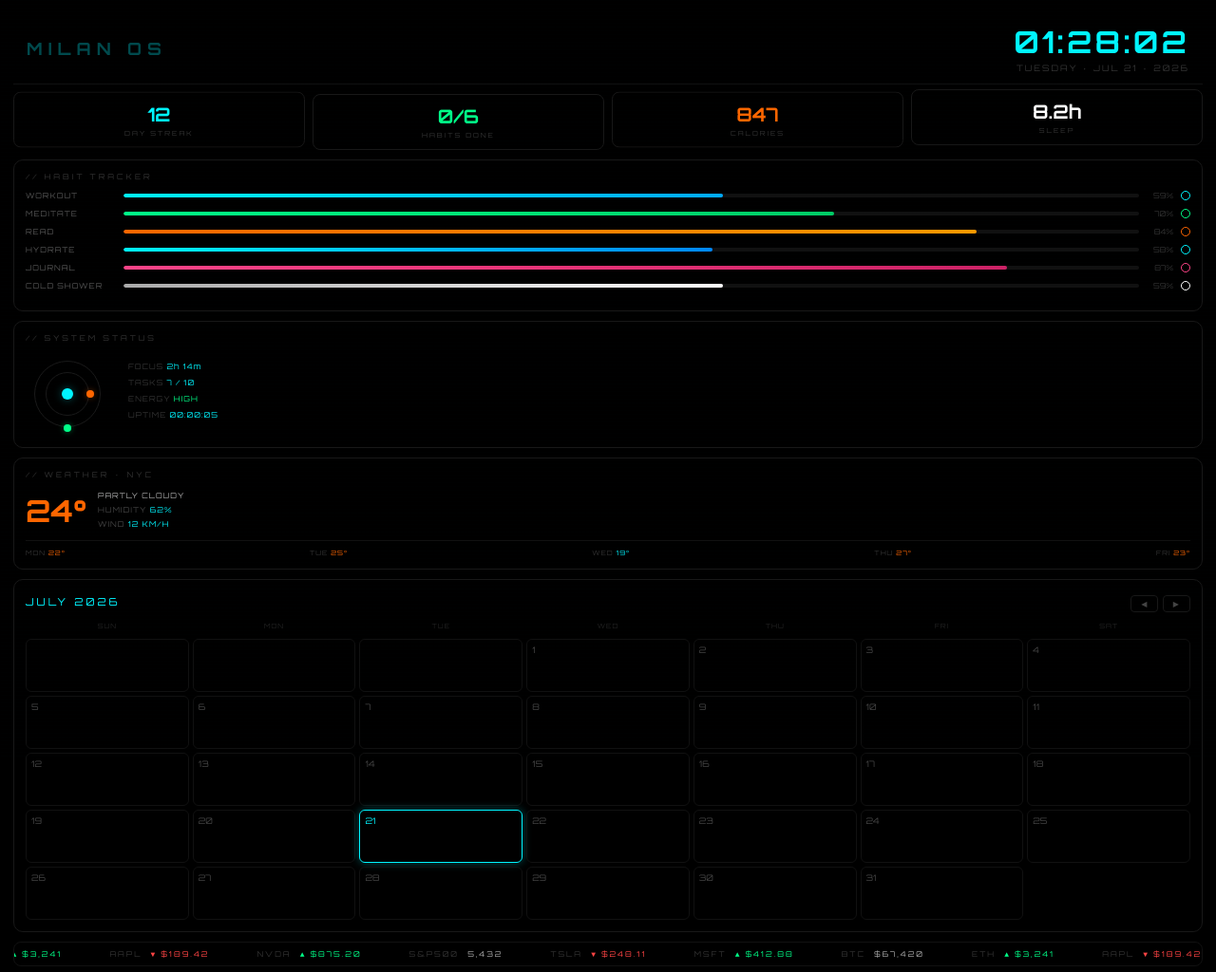
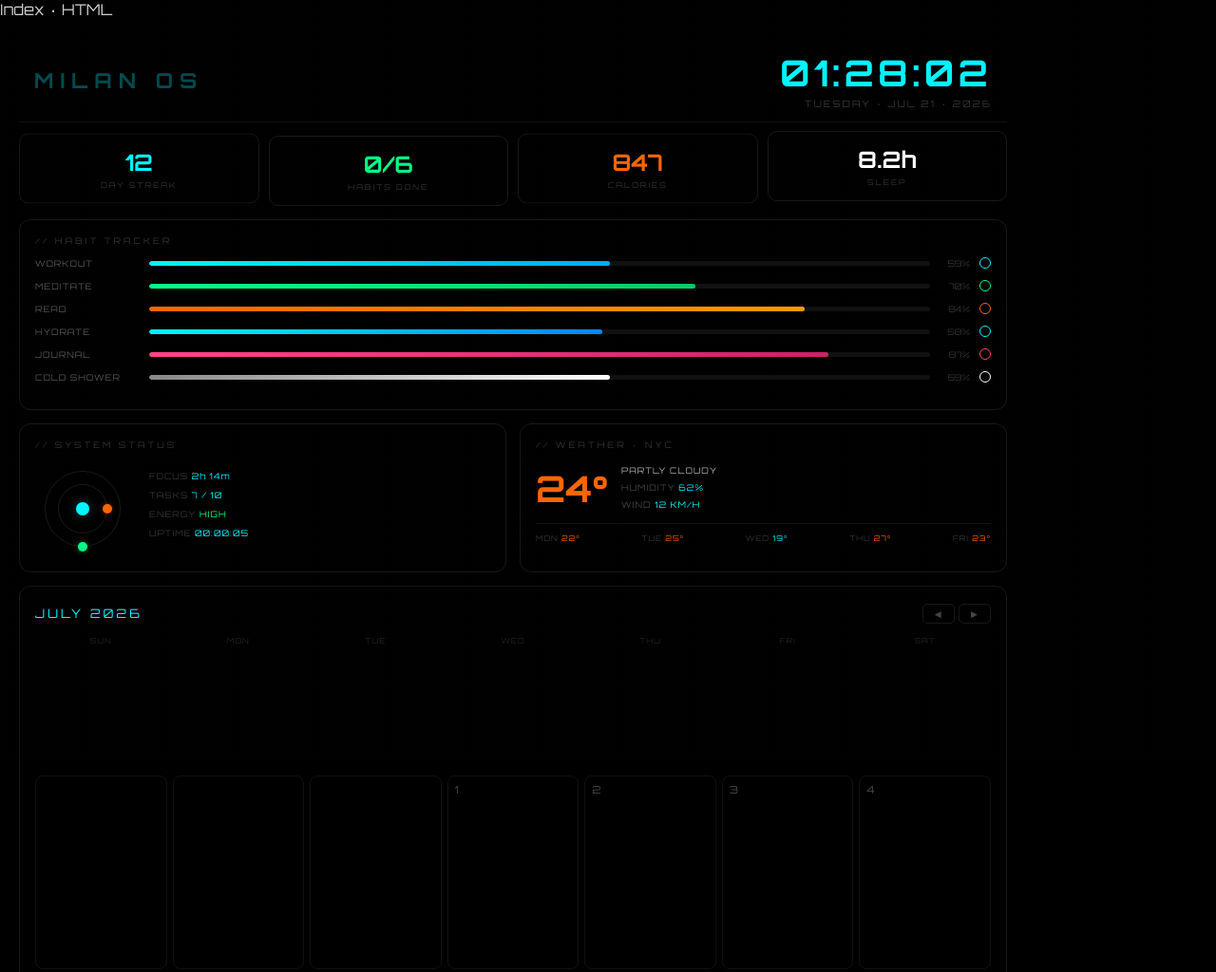
Before and after one commit to MilanPejic870230/habit-mirror, a website: page index.html in a window 1280 px wide. Shown: the top 1024 px of the page at 95% size. Drawn offline with Linux system fonts and the light colour scheme.

Commit message:
Update index.html

```diff
--- a/index.html
+++ b/index.html
@@ -1,107 +1,137 @@
+
+
+Index · HTML
 <!DOCTYPE html>
 <html lang="en">
 <head>
   <meta charset="UTF-8" />
-  <meta name="viewport" content="width=device-width, initial-scale=1.0" />
+  <meta name="viewport" content="width=1080, initial-scale=1.0" />
   <title>Habit Mirror</title>
   <link href="https://fonts.googleapis.com/css2?family=Orbitron:wght@400;500;700&display=swap" rel="stylesheet" />
   <style>
     * { box-sizing: border-box; margin: 0; padding: 0; }
-    html, body { width: 100vw; min-height: 100vh; background: #000; font-family: 'Orbitron', monospace; color: #ccc; overflow-x: hidden; }
+    html, body {
+      width: 1080px;
+      height: 1920px;
+      overflow: hidden;
+      background: #000;
+      font-family: 'Orbitron', monospace;
+      color: #ccc;
+    }
 
-    @keyframes fadeIn { from { opacity:0; transform:translateY(8px); } to { opacity:1; transform:translateY(0); } }
-    @keyframes pulse { 0%,100% { box-shadow:0 0 6px #00f5ff33; } 50% { box-shadow:0 0 16px #00f5ff88; } }
-    @keyframes dotPulse { 0%,100% { opacity:0.5; } 50% { opacity:1; } }
-    @keyframes scanMove { from { background-position:0 0; } to { background-position:0 8px; } }
-    @keyframes ticker { from { transform:translateX(0); } to { transform:translateX(-50%); } }
-    @keyframes floatUp { 0%,100% { transform:translateY(0); } 50% { transform:translateY(-5px); } }
-    @keyframes orbit { from { transform:rotate(0deg) translateX(36px) rotate(0deg); } to { transform:rotate(360deg) translateX(36px) rotate(-360deg); } }
-    @keyframes orbitRev { from { transform:rotate(0deg) translateX(24px) rotate(0deg); } to { transform:rotate(-360deg) translateX(24px) rotate(360deg); } }
-    @keyframes barGrow { from { width:0; } to { width:var(--w); } }
-    @keyframes glitch { 0%,100%{opacity:1;} 93%{opacity:0.3;} 94%{opacity:1;} 97%{opacity:0.6;} 98%{opacity:1;} }
+    @keyframes fadeIn { from{opacity:0;transform:translateY(6px);}to{opacity:1;transform:translateY(0);} }
+    @keyframes pulse { 0%,100%{box-shadow:0 0 6px #00f5ff33;}50%{box-shadow:0 0 16px #00f5ff88;} }
+    @keyframes dotPulse { 0%,100%{opacity:0.5;}50%{opacity:1;} }
+    @keyframes scanMove { from{background-position:0 0;}to{background-position:0 8px;} }
+    @keyframes ticker { from{transform:translateX(0);}to{transform:translateX(-50%);} }
+    @keyframes floatUp { 0%,100%{transform:translateY(0);}50%{transform:translateY(-5px);} }
+    @keyframes orbit { from{transform:rotate(0deg) translateX(40px) rotate(0deg);}to{transform:rotate(360deg) translateX(40px) rotate(-360deg);} }
+    @keyframes orbitRev { from{transform:rotate(0deg) translateX(26px) rotate(0deg);}to{transform:rotate(-360deg) translateX(26px) rotate(360deg);} }
+    @keyframes barGrow { from{width:0;}to{width:var(--w);} }
+    @keyframes glitch { 0%,100%{opacity:1;}93%{opacity:0.3;}94%{opacity:1;}97%{opacity:0.6;}98%{opacity:1;} }
 
-    .scanline { position:fixed; inset:0; background:repeating-linear-gradient(0deg,transparent,transparent 3px,rgba(0,245,255,0.005) 3px,rgba(0,245,255,0.005) 4px); animation:scanMove 2s linear infinite; pointer-events:none; z-index:999; }
+    .scanline { position:fixed;inset:0;background:repeating-linear-gradient(0deg,transparent,transparent 3px,rgba(0,245,255,0.005) 3px,rgba(0,245,255,0.005) 4px);animation:scanMove 2s linear infinite;pointer-events:none;z-index:999; }
 
-    .layout { display:flex; flex-direction:column; gap:10px; padding:14px; width:100%; min-height:100vh; }
-    .card { border:1px solid #181818; border-radius:10px; padding:12px; animation:fadeIn 0.4s ease both; }
-    .card-title { font-size:8px; letter-spacing:3px; color:#333; margin-bottom:10px; }
+    .layout {
+      display: flex;
+      flex-direction: column;
+      width: 1080px;
+      height: 1920px;
+      padding: 20px;
+      gap: 14px;
+    }
 
-    .header { display:flex; align-items:center; justify-content:space-between; padding:10px 14px; border-bottom:1px solid #111; }
-    .logo { font-size:18px; font-weight:700; letter-spacing:6px; color:#00f5ff; animation:glitch 6s infinite; }
-    .clock { font-size:32px; font-weight:700; color:#00f5ff; letter-spacing:3px; text-align:right; }
-    .date-str { font-size:9px; color:#333; letter-spacing:2px; margin-top:2px; text-align:right; }
+    .card { border:1px solid #181818;border-radius:12px;padding:16px;animation:fadeIn 0.4s ease both; }
+    .card-title { font-size:9px;letter-spacing:3px;color:#333;margin-bottom:12px; }
 
-    .stats { display:grid; grid-template-columns:repeat(4,1fr); gap:8px; }
-    .stat-card { border:1px solid #181818; border-radius:8px; padding:10px; text-align:center; }
-    .stat-card:nth-child(1) { animation:floatUp 4s ease-in-out infinite; }
-    .stat-card:nth-child(2) { animation:floatUp 4s ease-in-out 1s infinite; }
-    .stat-card:nth-child(3) { animation:floatUp 4s ease-in-out 2s infinite; }
-    .stat-card:nth-child(4) { animation:floatUp 4s ease-in-out 3s infinite; }
-    .stat-val { font-size:20px; font-weight:700; margin-bottom:3px; }
-    .stat-label { font-size:7px; letter-spacing:2px; color:#333; }
+    /* HEADER */
+    .header { display:flex;align-items:center;justify-content:space-between;padding:12px 16px;border-bottom:1px solid #111;flex-shrink:0; }
+    .logo { font-size:22px;font-weight:700;letter-spacing:7px;color:#00f5ff;animation:glitch 6s infinite; }
+    .clock { font-size:38px;font-weight:700;color:#00f5ff;letter-spacing:4px;text-align:right; }
+    .date-str { font-size:10px;color:#333;letter-spacing:2px;margin-top:3px;text-align:right; }
 
-    .habit-row { display:flex; align-items:center; gap:8px; margin-bottom:9px; }
-    .habit-name { font-size:8px; letter-spacing:1px; color:#555; width:95px; }
-    .habit-bar-bg { flex:1; height:4px; background:#111; border-radius:2px; overflow:hidden; }
-    .habit-bar { height:100%; border-radius:2px; animation:barGrow 1.2s ease both; }
-    .habit-pct { font-size:8px; color:#333; width:28px; text-align:right; }
-    .habit-dot { width:10px; height:10px; border-radius:50%; border:1px solid #333; cursor:pointer; transition:all 0.15s; flex-shrink:0; }
+    /* STATS */
+    .stats { display:grid;grid-template-columns:repeat(4,1fr);gap:10px;flex-shrink:0; }
+    .stat-card { border:1px solid #181818;border-radius:10px;padding:14px;text-align:center; }
+    .stat-card:nth-child(1){animation:floatUp 4s ease-in-out infinite;}
+    .stat-card:nth-child(2){animation:floatUp 4s ease-in-out 1s infinite;}
+    .stat-card:nth-child(3){animation:floatUp 4s ease-in-out 2s infinite;}
+    .stat-card:nth-child(4){animation:floatUp 4s ease-in-out 3s infinite;}
+    .stat-val { font-size:24px;font-weight:700;margin-bottom:4px; }
+    .stat-label { font-size:8px;letter-spacing:2px;color:#333; }
 
-    .orbit-row { display:flex; align-items:center; gap:20px; }
-    .orbit-container { position:relative; width:88px; height:88px; flex-shrink:0; }
-    .orbit-center { position:absolute; top:50%; left:50%; transform:translate(-50%,-50%); width:12px; height:12px; border-radius:50%; background:#00f5ff; box-shadow:0 0 10px #00f5ff55; }
-    .orbit-ring { position:absolute; top:50%; left:50%; border-radius:50%; border:1px solid #1a1a1a; transform:translate(-50%,-50%); }
-    .ring1 { width:70px; height:70px; }
-    .ring2 { width:46px; height:46px; }
-    .planet { position:absolute; top:50%; left:50%; width:8px; height:8px; border-radius:50%; margin-top:-4px; margin-left:-4px; }
-    .p1 { background:#00ff88; box-shadow:0 0 6px #00ff8866; animation:orbit 4s linear infinite; }
-    .p2 { background:#ff6600; box-shadow:0 0 6px #ff660066; animation:orbitRev 2.5s linear infinite; }
+    /* HABITS */
+    .habits { flex-shrink:0; }
+    .habit-row { display:flex;align-items:center;gap:10px;margin-bottom:12px; }
+    .habit-name { font-size:9px;letter-spacing:1px;color:#555;width:110px; }
+    .habit-bar-bg { flex:1;height:5px;background:#111;border-radius:3px;overflow:hidden; }
+    .habit-bar { height:100%;border-radius:3px;animation:barGrow 1.2s ease both; }
+    .habit-pct { font-size:9px;color:#333;width:32px;text-align:right; }
+    .habit-dot { width:12px;height:12px;border-radius:50%;border:1px solid #333;cursor:pointer;transition:all 0.15s;flex-shrink:0; }
+
+    /* STATUS + WEATHER ROW */
+    .mid-row { display:flex;gap:14px;flex-shrink:0; }
+    .mid-row .card { flex:1; }
+
+    .orbit-row { display:flex;align-items:center;gap:20px; }
+    .orbit-container { position:relative;width:100px;height:100px;flex-shrink:0; }
+    .orbit-center { position:absolute;top:50%;left:50%;transform:translate(-50%,-50%);width:14px;height:14px;border-radius:50%;background:#00f5ff;box-shadow:0 0 12px #00f5ff55; }
+    .orbit-ring { position:absolute;top:50%;left:50%;border-radius:50%;border:1px solid #1a1a1a;transform:translate(-50%,-50%); }
+    .ring1 { width:80px;height:80px; }
+    .ring2 { width:52px;height:52px; }
+    .planet { position:absolute;top:50%;left:50%;width:10px;height:10px;border-radius:50%;margin-top:-5px;margin-left:-5px; }
+    .p1 { background:#00ff88;box-shadow:0 0 6px #00ff8866;animation:orbit 4s linear infinite; }
+    .p2 { background:#ff6600;box-shadow:0 0 6px #ff660066;animation:orbitRev 2.5s linear infinite; }
     .orbit-stats { flex:1; }
-    .orbit-stat { font-size:8px; color:#333; letter-spacing:1px; margin-bottom:7px; }
+    .orbit-stat { font-size:9px;color:#333;letter-spacing:1px;margin-bottom:9px; }
     .orbit-stat span { color:#00f5ff; }
 
-    .weather-main { display:flex; align-items:center; gap:12px; margin-bottom:8px; }
-    .weather-temp { font-size:32px; font-weight:700; color:#ff6600; }
-    .weather-info { font-size:8px; color:#444; letter-spacing:1px; line-height:1.9; }
-    .weather-row { display:flex; justify-content:space-between; font-size:7px; color:#333; letter-spacing:1px; border-top:1px solid #111; padding-top:8px; }
+    .weather-main { display:flex;align-items:center;gap:14px;margin-bottom:10px; }
+    .weather-temp { font-size:38px;font-weight:700;color:#ff6600; }
+    .weather-info { font-size:9px;color:#444;letter-spacing:1px;line-height:2; }
+    .weather-row { display:flex;justify-content:space-between;font-size:8px;color:#333;letter-spacing:1px;border-top:1px solid #111;padding-top:10px; }
 
-    .cal-nav { display:flex; align-items:center; justify-content:space-between; margin-bottom:8px; }
-    .cal-month { font-size:11px; letter-spacing:3px; color:#00f5ff; }
-    .cal-nav button { background:none; border:1px solid #181818; color:#444; padding:3px 10px; border-radius:4px; cursor:pointer; font-family:'Orbitron',monospace; font-size:8px; letter-spacing:1px; transition:all 0.2s; }
-    .cal-nav button:hover { border-color:#00f5ff; color:#00f5ff; }
-    .cal-grid { display:grid; grid-template-columns:repeat(7,1fr); gap:4px; }
-    .cal-label { text-align:center; font-size:7px; color:#222; padding:2px 0 5px; letter-spacing:1px; }
-    .cal-day { min-height:56px; border-radius:6px; border:1px solid #111; padding:5px; cursor:pointer; transition:all 0.18s; position:relative; overflow:hidden; animation:fadeIn 0.3s ease both; }
-    .cal-day:hover { border-color:#ffffff22; transform:scale(1.03); }
+    /* CALENDAR */
+    .calendar { flex:1;display:flex;flex-direction:column; }
+    .cal-nav { display:flex;align-items:center;justify-content:space-between;margin-bottom:10px; }
+    .cal-month { font-size:13px;letter-spacing:3px;color:#00f5ff; }
+    .cal-nav button { background:none;border:1px solid #181818;color:#444;padding:4px 12px;border-radius:5px;cursor:pointer;font-family:'Orbitron',monospace;font-size:9px;letter-spacing:1px;transition:all 0.2s; }
+    .cal-nav button:hover { border-color:#00f5ff;color:#00f5ff; }
+    .cal-grid { display:grid;grid-template-columns:repeat(7,1fr);gap:6px;flex:1; }
+    .cal-label { text-align:center;font-size:8px;color:#222;padding:3px 0 8px;letter-spacing:1px; }
+    .cal-day { border-radius:8px;border:1px solid #111;padding:7px;cursor:pointer;transition:all 0.18s;position:relative;overflow:hidden;animation:fadeIn 0.3s ease both;min-height:80px; }
+    .cal-day:hover { border-color:#ffffff22;transform:scale(1.03); }
     .cal-day.has-note { border-color:#00f5ff22; }
-    .cal-day.today { border-color:#00f5ff; animation:pulse 2.5s ease-in-out infinite, fadeIn 0.3s ease both; }
-    .cal-day.other-month { opacity:0.08; pointer-events:none; }
-    .cal-day-num { font-size:9px; color:#444; margin-bottom:3px; }
+    .cal-day.today { border-color:#00f5ff;animation:pulse 2.5s ease-in-out infinite,fadeIn 0.3s ease both; }
+    .cal-day.other-month { opacity:0.08;pointer-events:none; }
+    .cal-day-num { font-size:11px;color:#444;margin-bottom:4px; }
     .cal-day.today .cal-day-num { color:#00f5ff; }
     .cal-day.has-note .cal-day-num { color:#aaa; }
-    .cal-day-note { font-size:7px; color:#555; line-height:1.3; word-break:break-word; font-family:monospace; }
+    .cal-day-note { font-size:8px;color:#555;line-height:1.3;word-break:break-word;font-family:monospace; }
     .cal-day.has-note .cal-day-note { color:#888; }
-    .dot { position:absolute; bottom:3px; right:3px; width:4px; height:4px; border-radius:50%; background:#00ff88; animation:dotPulse 2s ease-in-out infinite; }
+    .dot { position:absolute;bottom:4px;right:4px;width:5px;height:5px;border-radius:50%;background:#00ff88;animation:dotPulse 2s ease-in-out infinite; }
 
-    .ticker { border:1px solid #111; border-radius:8px; padding:7px 0; overflow:hidden; }
-    .ticker-inner { display:flex; white-space:nowrap; animation:ticker 30s linear infinite; font-size:8px; letter-spacing:2px; color:#333; width:max-content; }
-    .ticker-item { margin-right:50px; }
-    .ticker-item span { color:#aaa; margin-left:5px; }
+    /* TICKER */
+    .ticker { border:1px solid #111;border-radius:10px;padding:9px 0;overflow:hidden;flex-shrink:0; }
+    .ticker-inner { display:flex;white-space:nowrap;animation:ticker 30s linear infinite;font-size:9px;letter-spacing:2px;color:#333;width:max-content; }
+    .ticker-item { margin-right:55px; }
+    .ticker-item span { color:#aaa;margin-left:6px; }
     .ticker-item.up span { color:#00ff88; }
     .ticker-item.down span { color:#ff4444; }
 
-    .modal-bg { display:none; position:fixed; inset:0; background:rgba(0,0,0,0.93); z-index:1000; align-items:center; justify-content:center; }
+    /* MODAL */
+    .modal-bg { display:none;position:fixed;inset:0;background:rgba(0,0,0,0.93);z-index:1000;align-items:center;justify-content:center; }
     .modal-bg.open { display:flex; }
-    .modal { background:#000; border:1px solid #222; border-radius:12px; padding:24px; width:320px; animation:fadeIn 0.2s ease; }
-    .modal-title { font-size:10px; color:#00f5ff; letter-spacing:3px; margin-bottom:14px; }
-    .modal textarea { width:100%; background:#000; border:1px solid #1a1a1a; color:#aaa; border-radius:6px; padding:10px; font-size:12px; font-family:monospace; resize:vertical; min-height:100px; outline:none; transition:all 0.2s; }
+    .modal { background:#000;border:1px solid #222;border-radius:14px;padding:28px;width:400px;animation:fadeIn 0.2s ease; }
+    .modal-title { font-size:11px;color:#00f5ff;letter-spacing:3px;margin-bottom:16px; }
+    .modal textarea { width:100%;background:#000;border:1px solid #1a1a1a;color:#aaa;border-radius:6px;padding:12px;font-size:14px;font-family:monospace;resize:vertical;min-height:120px;outline:none;transition:all 0.2s; }
     .modal textarea:focus { border-color:#333; }
-    .modal-btns { display:flex; gap:8px; margin-top:12px; justify-content:flex-end; }
-    .modal-btns button { font-family:'Orbitron',monospace; font-size:8px; letter-spacing:1px; padding:7px 14px; border-radius:5px; cursor:pointer; border:1px solid #1a1a1a; background:none; color:#555; transition:all 0.2s; }
-    .btn-save { border-color:#00f5ff44 !important; color:#00f5ff !important; }
-    .btn-save:hover { background:#00f5ff08 !important; }
-    .btn-clear { border-color:#ff444433 !important; color:#ff444488 !important; }
-    .btn-cancel:hover { background:#ffffff05; color:#aaa; }
+    .modal-btns { display:flex;gap:10px;margin-top:14px;justify-content:flex-end; }
+    .modal-btns button { font-family:'Orbitron',monospace;font-size:9px;letter-spacing:1px;padding:8px 18px;border-radius:6px;cursor:pointer;border:1px solid #1a1a1a;background:none;color:#555;transition:all 0.2s; }
+    .btn-save { border-color:#00f5ff44!important;color:#00f5ff!important; }
+    .btn-save:hover { background:#00f5ff08!important; }
+    .btn-clear { border-color:#ff444433!important;color:#ff444488!important; }
+    .btn-cancel:hover { background:#ffffff05;color:#aaa; }
   </style>
 </head>
 <body>
@@ -123,11 +153,12 @@
     <div class="stat-card"><div class="stat-val" style="color:#ffffff">8.2h</div><div class="stat-label">SLEEP</div></div>
   </div>
 
-  <div class="card">
+  <div class="card habits">
     <div class="card-title">// HABIT TRACKER</div>
     <div id="habit-list"></div>
   </div>
 
+  <div class="mid-row">
     <div class="card">
       <div class="card-title">// SYSTEM STATUS</div>
       <div class="orbit-row">
@@ -146,7 +177,6 @@
         </div>
       </div>
     </div>
-
     <div class="card">
       <div class="card-title">// WEATHER · NYC</div>
       <div class="weather-main">
@@ -165,8 +195,9 @@
         <span>FRI <span style="color:#ff6600">23°</span></span>
       </div>
     </div>
+  </div>
 
-  <div class="card">
+  <div class="card calendar">
     <div class="cal-nav">
       <div class="cal-month" id="cal-title">JULY 2026</div>
       <div>
@@ -212,7 +243,7 @@
 
 <script>
 const notes=JSON.parse(localStorage.getItem('mirror-notes')||'{}');
-let curMonth=new Date(); let selKey=null;
+let curMonth=new Date();let selKey=null;
 const MONTHS=['JANUARY','FEBRUARY','MARCH','APRIL','MAY','JUNE','JULY','AUGUST','SEPTEMBER','OCTOBER','NOVEMBER','DECEMBER'];
 const DAYS=['SUN','MON','TUE','WED','THU','FRI','SAT'];
 const habits=[
@@ -221,7 +252,7 @@ const habits=[
   {name:'READ',color:'#ff6600',bar:'linear-gradient(90deg,#ff6600,#ff9900)'},
   {name:'HYDRATE',color:'#00f5ff',bar:'linear-gradient(90deg,#00f5ff,#0088ff)'},
   {name:'JOURNAL',color:'#ff4488',bar:'linear-gradient(90deg,#ff4488,#cc2266)'},
-  {name:'COLD SHOWER',color:'#ffffff',bar:'linear-gradient(90deg,#aaaaaa,#ffffff)'},
+  {name:'COLD SHOWER',color:'#ffffff',bar:'linear-gradient(90deg,#888,#fff)'},
 ];
 const habitDone=JSON.parse(localStorage.getItem('habit-done')||'{}');
 const habitPct=habits.map(()=>Math.floor(Math.random()*35+55));
@@ -231,7 +262,7 @@ function renderHabits(){
   const done=habits.filter((_,i)=>habitDone[today+'-'+i]).length;
   document.getElementById('stat-done').textContent=done+'/'+habits.length;
   document.getElementById('habit-list').innerHTML=habits.map((h,i)=>{
-    const k=today+'-'+i, isDone=habitDone[k];
+    const k=today+'-'+i,isDone=habitDone[k];
     return `<div class="habit-row">
       <div class="habit-name">${h.name}</div>
       <div class="habit-bar-bg"><div class="habit-bar" style="--w:${habitPct[i]}%;width:${habitPct[i]}%;background:${h.bar}"></div></div>
@@ -256,13 +287,13 @@ function renderCal(){
   document.getElementById('cal-title').textContent=`${MONTHS[m]} ${y}`;
   const grid=document.getElementById('cal-grid');
   grid.innerHTML=DAYS.map(d=>`<div class="cal-label">${d}</div>`).join('');
-  const first=new Date(y,m,1).getDay(), days=new Date(y,m+1,0).getDate(), today=new Date();
+  const first=new Date(y,m,1).getDay(),days=new Date(y,m+1,0).getDate(),today=new Date();
   for(let i=0;i<first;i++) grid.innerHTML+=`<div class="cal-day other-month"></div>`;
   for(let d=1;d<=days;d++){
     const k=key(y,m+1,d);
     const isToday=today.getFullYear()===y&&today.getMonth()===m&&today.getDate()===d;
     const hasNote=notes[k]&&notes[k].trim();
-    const snippet=hasNote?notes[k].slice(0,26)+(notes[k].length>26?'…':''):'';
+    const snippet=hasNote?notes[k].slice(0,30)+(notes[k].length>30?'…':''):'';
     grid.innerHTML+=`<div class="cal-day${isToday?' today':''}${hasNote?' has-note':''}" style="animation-delay:${(d*0.025).toFixed(2)}s" onclick="openModal('${k}',${y},${m+1},${d})">
       <div class="cal-day-num">${d}</div>
       <div class="cal-day-note">${snippet}</div>
```
Lines whose indentation alone changed are shown as unchanged.
